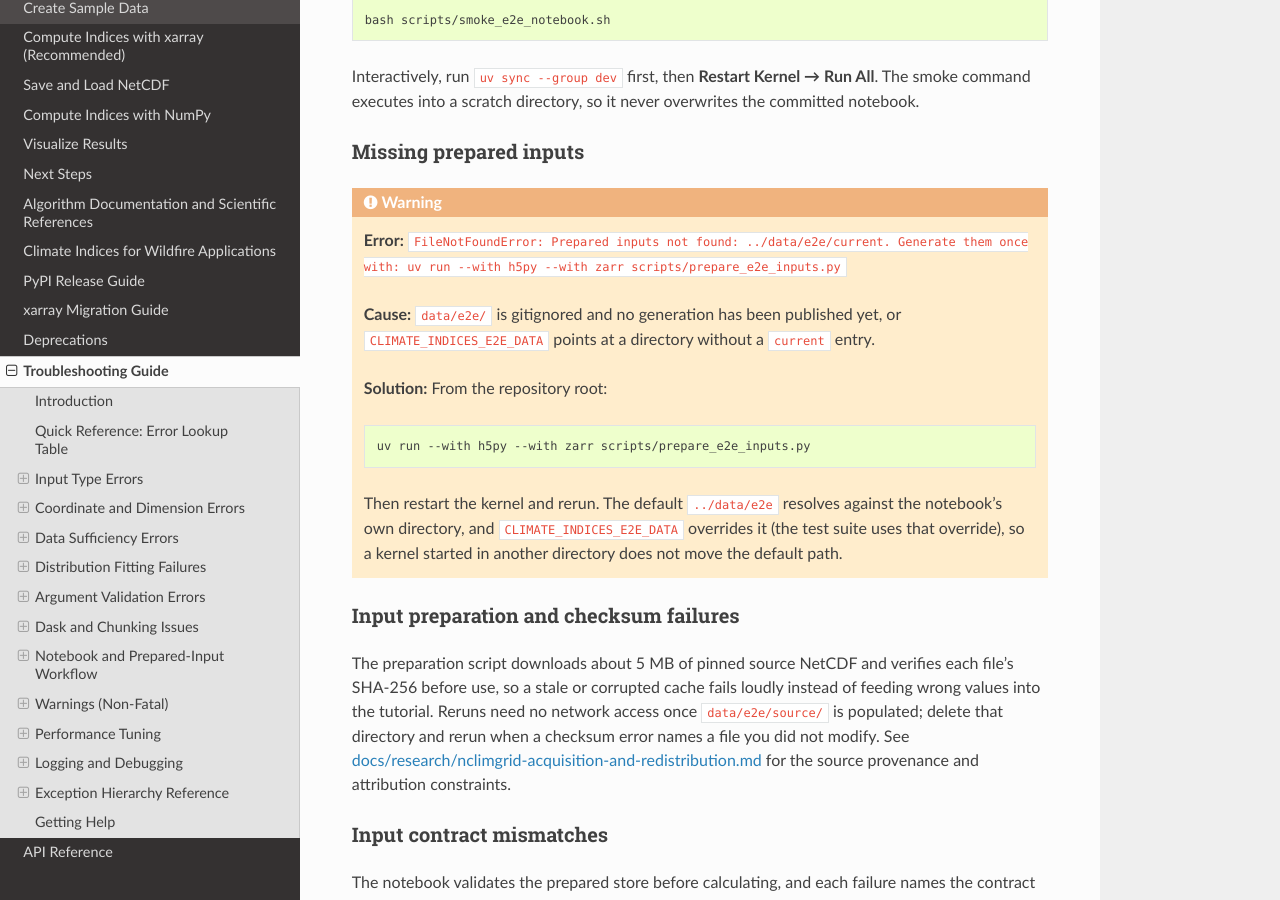
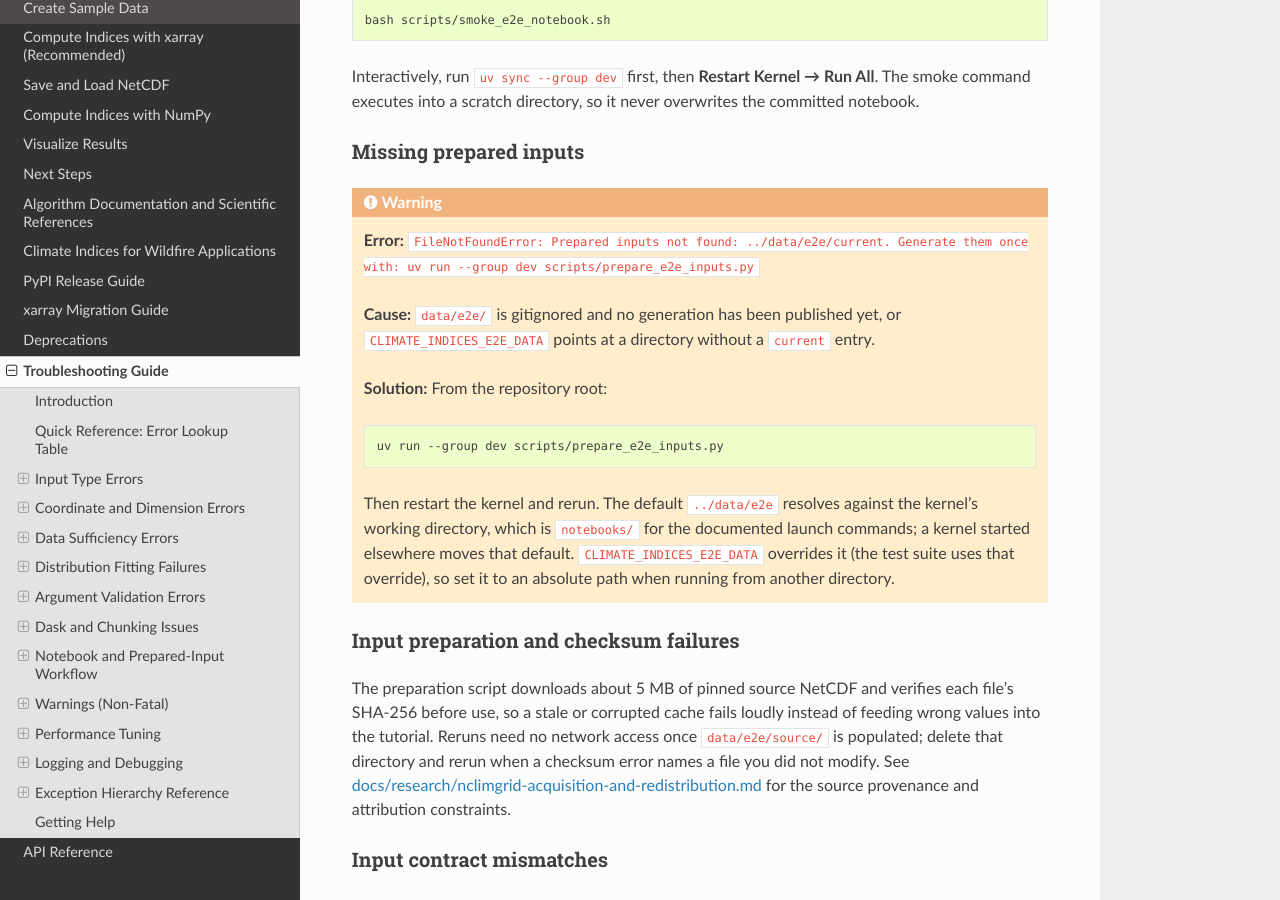
Before and after one commit to monocongo/climate_indices, a Sphinx documentation site: the page built from docs/troubleshooting.rst, in a window 1280 px wide and 900 px high, scrolled down 19140 px. Built offline with Sphinx 7.4.7 and the Read the Docs theme 3.1.0, drawn with Linux system fonts in a browser that asks for light colours.

Commit message:
fix(e2e): align smoke preparation and lock its dependencies
Pin CLIMATE_INDICES_E2E_DATA to the repository data/e2e in the smoke script
so an inherited override cannot make execution read a store other than the
one preparation just published.

Declare h5py in the dev dependency group and run both smoke stages from that
group, so the CI gate resolves every dependency from the committed lockfile
instead of an unlocked --with overlay.

Validate manifest.calibration_period against pipeline_config in the
notebook, matching the provenance contract the troubleshooting docs describe,
and correct the kernel-working-directory claims in the notebook and docs.

```diff
--- a/docs/troubleshooting.rst
+++ b/docs/troubleshooting.rst
@@ -871,7 +871,7 @@
 
 .. warning::
 
-   **Error:** ``FileNotFoundError: Prepared inputs not found: ../data/e2e/current. Generate them once with: uv run --with h5py --with zarr scripts/prepare_e2e_inputs.py``
+   **Error:** ``FileNotFoundError: Prepared inputs not found: ../data/e2e/current. Generate them once with: uv run --group dev scripts/prepare_e2e_inputs.py``
 
    **Cause:** ``data/e2e/`` is gitignored and no generation has been published
    yet, or ``CLIMATE_INDICES_E2E_DATA`` points at a directory without a
@@ -881,12 +881,14 @@
 
    .. code-block:: bash
 
-      uv run --with h5py --with zarr scripts/prepare_e2e_inputs.py
+      uv run --group dev scripts/prepare_e2e_inputs.py
 
    Then restart the kernel and rerun. The default ``../data/e2e`` resolves
-   against the notebook's own directory, and ``CLIMATE_INDICES_E2E_DATA``
-   overrides it (the test suite uses that override), so a kernel started in
-   another directory does not move the default path.
+   against the kernel's working directory, which is ``notebooks/`` for the
+   documented launch commands; a kernel started elsewhere moves that default.
+   ``CLIMATE_INDICES_E2E_DATA`` overrides it (the test suite uses that
+   override), so set it to an absolute path when running from another
+   directory.
 
 Input preparation and checksum failures
 ---------------------------------------
--- a/pyproject.toml
+++ b/pyproject.toml
@@ -54,6 +54,7 @@
     "build>=1.3.0",
     "cartopy>=0.24.1",
     "distributed>=2025.7.0",
+    "h5py>=3.11.0",
     "jupyter>=1.1.1",
     "matplotlib>=3.10.3",
     "mypy>=1.10.0",
@@ -225,6 +226,7 @@
     "build>=1.3.0",
     "cartopy>=0.24.1",
     "distributed>=2025.7.0",
+    "h5py>=3.11.0",
     "jupyter>=1.1.1",
     "matplotlib>=3.10.3",
     "mypy>=1.10.0",
```
Also changed, not shown: 5 other files.
